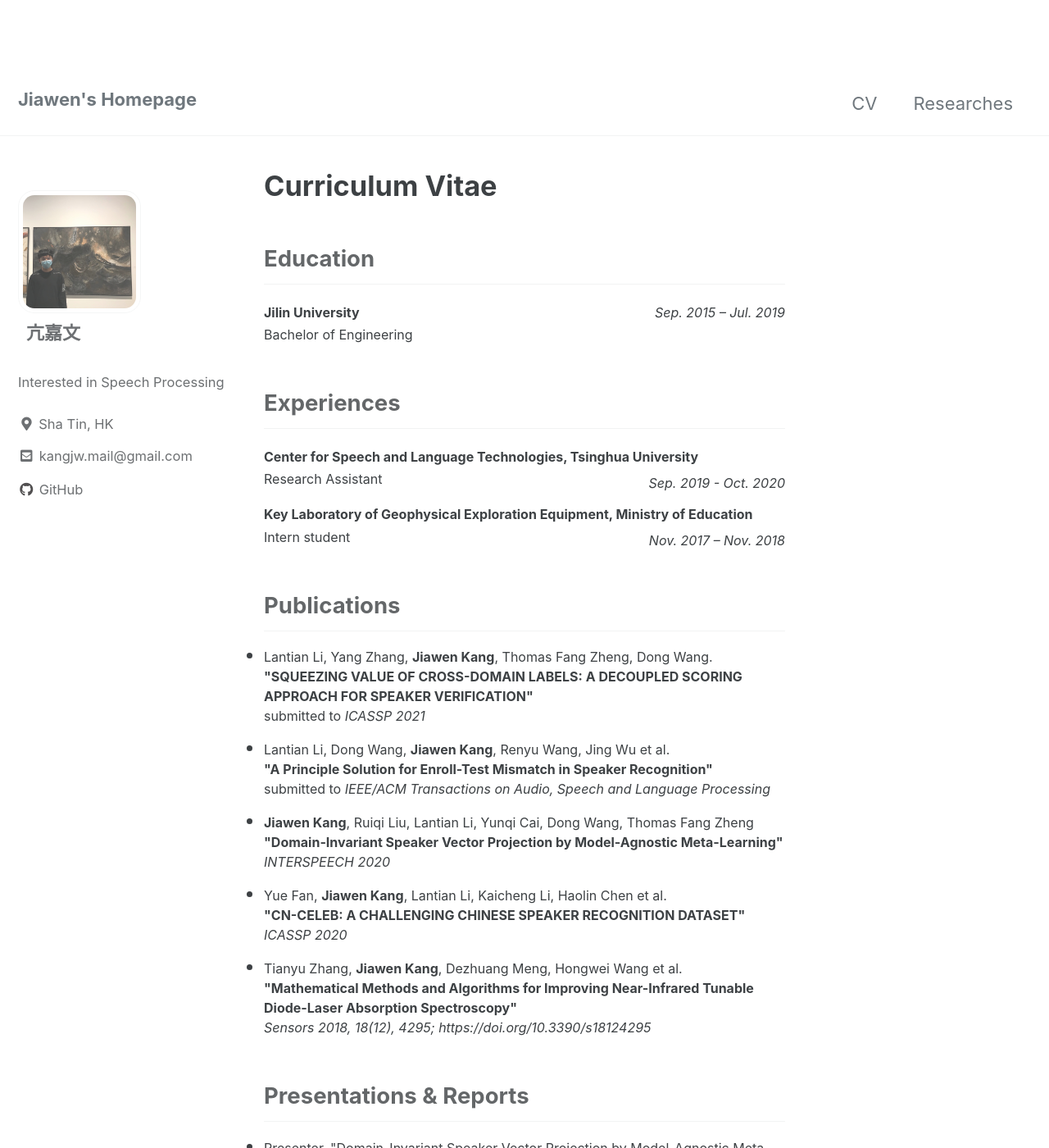
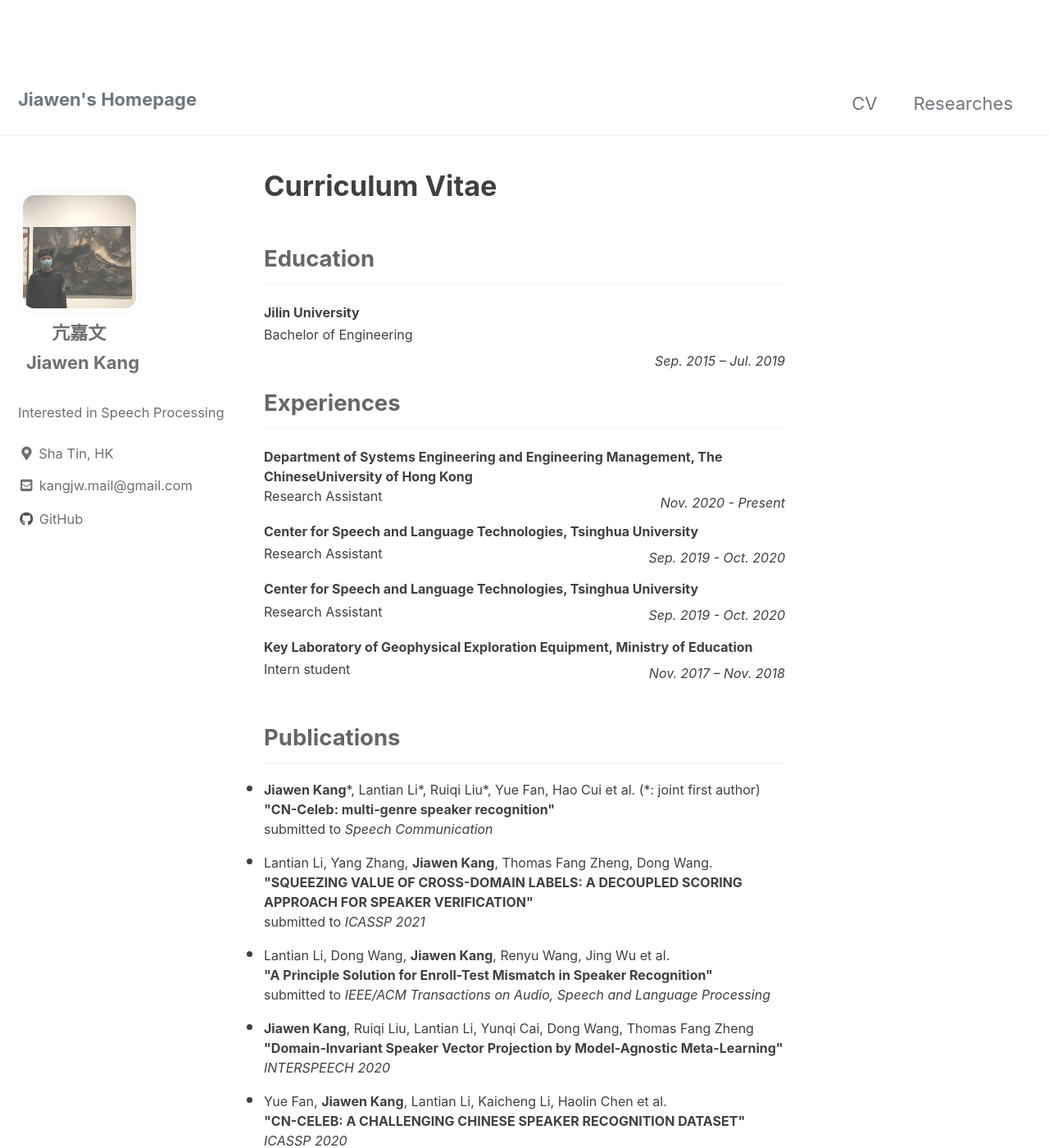
Before and after one commit to kjw11/kjw11.github.io, a Jekyll site: the page built from index.html, in a window 1280 px wide and 1400 px high. Shown: the whole window at 82% size. Built offline with Jekyll 4.4.1, drawn with Linux system fonts in a browser that asks for light colours; cached includes are drawn as plain includes; the list of posts is cut into pages by our own code; some of the changed text lies outside the part shown.

Commit message:
add more

```diff
--- a/_config.yml
+++ b/_config.yml
@@ -93,7 +93,7 @@ analytics:
 
 # Site Author
 author:
-  name             : "亢嘉文"
+  name             : "&nbsp;&nbsp;&nbsp;&nbsp;&nbsp;&nbsp;亢嘉文"
   name2            : "Jiawen Kang"
   avatar           : "/assets/images/bio-photo.jpg"
   bio              : "<br>Interested in Speech Processing"
--- a/_includes/author-profile.html
+++ b/_includes/author-profile.html
@@ -20,6 +20,9 @@
       <a href="{{ author.home | relative_url }}"><h3 class="author__name" itemprop="name">{{ author.name }}</h3></a>
     {% else %}
       <h3 class="author__name" itemprop="name">{{ author.name }}</h3>
+    {% endif %}
+    {% if author.name2 %}
+      <h3 class="author__name" itemprop="name">{{ author.name2 }}</h3>
     {% endif %}
     {% if author.bio %}
       <div class="author__bio" itemprop="description">
--- a/_layouts/home.html
+++ b/_layouts/home.html
@@ -38,13 +38,32 @@ layout: archive
 <h3 class="archive__cvsubtitle">Education</h3>
 <div class="item">
     <div class="headname"><b>Jilin University</b></div>
-    <div class="time">Sep. 2015 – Jul. 2019</div>
 </div>
-<div class="descrip">Bachelor of Engineering</div>
-
+<div class="body">
+<div class="descrip">Bachelor of Engineering</div><div class="time">Sep. 2015 – Jul. 2019</div>
+</div>
 
 
 <h3 class="archive__cvsubtitle">Experiences</h3>
+<div class="item">
+    <div class="headname">
+        <b>Department of Systems Engineering and Engineering Management,
+                                         The ChineseUniversity of Hong Kong</b>
+    </div>
+    <div class="time">Nov. 2020 - Present</div>
+</div>
+<div class="descrip">Research Assistant</div>
+
+
+<div class="item">
+    <div class="headname">
+        <b>Center for Speech and Language Technologies, Tsinghua University</b>
+    </div>
+    <div class="time">Sep. 2019 - Oct. 2020</div>
+</div>
+<div class="descrip">Research Assistant</div>
+
+
 <div class="item">
     <div class="headname">
         <b>Center for Speech and Language Technologies, Tsinghua University</b>
@@ -65,11 +84,21 @@ layout: archive
 
 <h3 class="archive__cvsubtitle">Publications</h3>
 <ul>
+    <li><div class="body">
+        <b>Jiawen Kang</b>*, Lantian Li*, Ruiqi Liu*, Yue Fan,
+          Hao Cui et al. (*: joint first author)
+        <br>
+          <b>"CN-Celeb: multi-genre speaker recognition"</b>
+        <br>
+        submitted to <i>Speech Communication</i>
+    </div></li>
+
     <li> <div class="body">
         Lantian Li, Yang Zhang, <b>Jiawen Kang</b>, Thomas Fang Zheng, Dong Wang.
         <br>
-            <b>"SQUEEZING VALUE OF CROSS-DOMAIN LABELS: A DECOUPLED SCORING APPROACH FOR SPEAKER VERIFICATION"</b>
-        </br>
+            <b>"SQUEEZING VALUE OF CROSS-DOMAIN LABELS:
+                               A DECOUPLED SCORING APPROACH FOR SPEAKER VERIFICATION"</b>
+        <br>
         submitted to <i>ICASSP 2021</i>
     </div></li>
 
@@ -77,7 +106,7 @@ layout: archive
         Lantian Li, Dong Wang, <b>Jiawen Kang</b>, Renyu Wang, Jing Wu et al.
         <br>
             <b>"A Principle Solution for Enroll-Test Mismatch in Speaker Recognition"</b>
-        </br>
+        <br>
         submitted to <i>IEEE/ACM Transactions on Audio, Speech and Language Processing</i>
     </div></li>
 
@@ -85,7 +114,7 @@ layout: archive
         <b>Jiawen Kang</b>, Ruiqi Liu, Lantian Li, Yunqi Cai, Dong Wang, Thomas Fang Zheng
         <br>
             <b>"Domain-Invariant Speaker Vector Projection by Model-Agnostic Meta-Learning"</b>
-        </br>
+        <br>
         <i>INTERSPEECH 2020</i>
     </div></li>
 
@@ -93,15 +122,16 @@ layout: archive
         Yue Fan, <b>Jiawen Kang</b>, Lantian Li, Kaicheng Li, Haolin Chen et al.
         <br>
             <b>"CN-CELEB: A CHALLENGING CHINESE SPEAKER RECOGNITION DATASET"</b>
-        </br>
+        <br>
         <i>ICASSP 2020</i>
     </div></li>
 
     <li> <div class="body">
         Tianyu Zhang, <b>Jiawen Kang</b>, Dezhuang Meng, Hongwei Wang et al.
         <br>
-            <b>"Mathematical Methods and Algorithms for Improving Near-Infrared Tunable Diode-Laser Absorption Spectroscopy"</b>
-        </br>
+            <b>"Mathematical Methods and Algorithms for
+                   Improving Near-Infrared Tunable Diode-Laser Absorption Spectroscopy"</b>
+        <br>
         <i>Sensors 2018, 18(12), 4295; https://doi.org/10.3390/s18124295</i>
     </div></li>
 </ul>
@@ -151,6 +181,12 @@ layout: archive
 <h3 class="archive__cvsubtitle">Projects</h3>
 <ul>
     <li><div class="body">
+        <b>Cross-Devices Speaker Recognition Cooperation Project</b>
+        <br>Data link: <a href="https://openslr.org/82/">https://openslr.org/82/</a></br>
+        <i>Tsinghua University & HuaweiTechnologies Co., Ltd</i>
+    </li>
+
+    <li><div class="body">
         <b>CN-Celeb: A Challenging Chinese Speaker Recognintion Dataset</b>
         <br>Data link: <a href="https://openslr.org/82/">https://openslr.org/82/</a></br>
         <i>CSLT, TSinghua University</i>
@@ -159,12 +195,14 @@ layout: archive
     <li><div class="body">
         <b>End-to-End Chinese Speech Synthesis System</b>
         <br>Synthesised speech sample: <a href="https://kjw11.github.io/AudioSamplesPage">Sample page</a></br>
-        <i>Individual Final Year Project, supported by MaiboZhicheng Technology Co., Ltd</i>
+        <i>Individual Final Year Project,
+             supported by MaiboZhicheng Technology Co., Ltd</i>
     </li>
 
     <li><div class="body">
         <b>Spectral Absorption Optical Fiber Methane Monitoring System</b>
-        <br><i>National College Students Innovation and Entrepreneurship Training</i></br>
+        <br><i>National College Students Innovation and
+                 Entrepreneurship Training</i></br>
     </li>
 
     <li><div class="body">
@@ -173,6 +211,25 @@ layout: archive
     </li>
 
 
+
+<h3 class="archive__cvsubtitle">Skills</h3>
+<div class="body">
+  <p><b>Programming</b>:
+    <br>Python, Linux, Matlab, C, HTML/CSS, VHDL et al.</p>
+  <p><b>Toolkits</b>:
+    <br> Kaldi, Tensorflow, Pytorch, LaTex et al.</p>
+  <p><b>Software</b>:
+    <br> Adobe Ps/Pr/Id, Qt designer, Simulink, Proteus et al. </p>
+</div>
+
+
+
+<h3 class="archive__cvsubtitle">Language</h3>
+<div class="body">
+  <b>Chinese</b>: Native<br>
+  <b>English</b>: Fluent<br>
+  <b>Cantonese</b>：Beginner
+</div>
 {% if paginator %}
   {% assign posts = paginator.posts %}
 {% else %}
@@ -186,4 +243,5 @@ layout: archive
   {% endfor %}
 </div>
 
-{% include paginator.html %}
+
+Software{% include paginator.html %}
```
Also changed, not shown: other parts of _layouts/home.html (+1 -1 lines), researches.md (+24 -28 lines), 1 other file.
